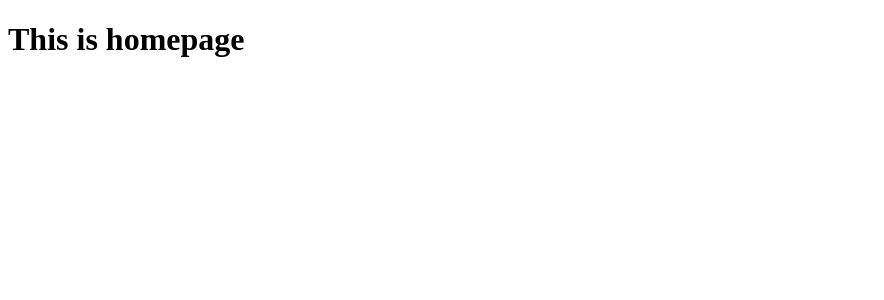
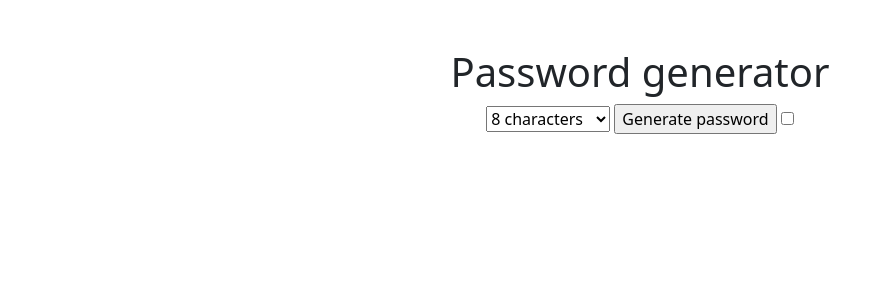
Before and after one commit to ositae/PassGen., a Django app: page / in a window 1280 px wide. Shown: the top 300 px of the page, without its empty margins (0-884 px from the left). Run offline with Django 5.2, Linux system fonts and the light colour scheme.

Commit message:
feat: add password length option to template

```diff
--- a/passgen/generator/templates/home.html
+++ b/passgen/generator/templates/home.html
@@ -1,12 +1,26 @@
-<!DOCTYPE html>
+<!doctype html>
 <html lang="en">
-<head>
-    <meta charset="UTF-8">
-    <meta name="viewport" content="width=device-width, initial-scale=1.0">
+  <head>
+    <meta charset="utf-8">
+    <meta name="viewport" content="width=device-width, initial-scale=1">
     <title>Homepage</title>
-</head>
-<body>
-    <h1> This is homepage </h1>
+    <link href="https://cdn.jsdelivr.net/npm/bootstrap@5.3.3/dist/css/bootstrap.min.css" rel="stylesheet" integrity="sha384-QWTKZyjpPEjISv5WaRU9OFeRpok6YctnYmDr5pNlyT2bRjXh0JMhjY6hW+ALEwIH" crossorigin="anonymous">
+  </head>
+  <body>
+    <div class="container text-center mt-5">
+    <h1>Password generator</h1>
+    <form action="password">
+        <select name="length">
+            <option value="8">8 characters</option>
+            <option value="9">9 characters</option>
+            <option value="10">10 characters</option>
+            <option value="11">11 characters</option>
+            <option value="12">12 characters</option>
+        </select>
+        <input type="submit" value="Generate password">
+        <input type="checkbox" name="characters" >
 
-</body>
+    </form>
+  </div>
+  </body>
 </html>
```
